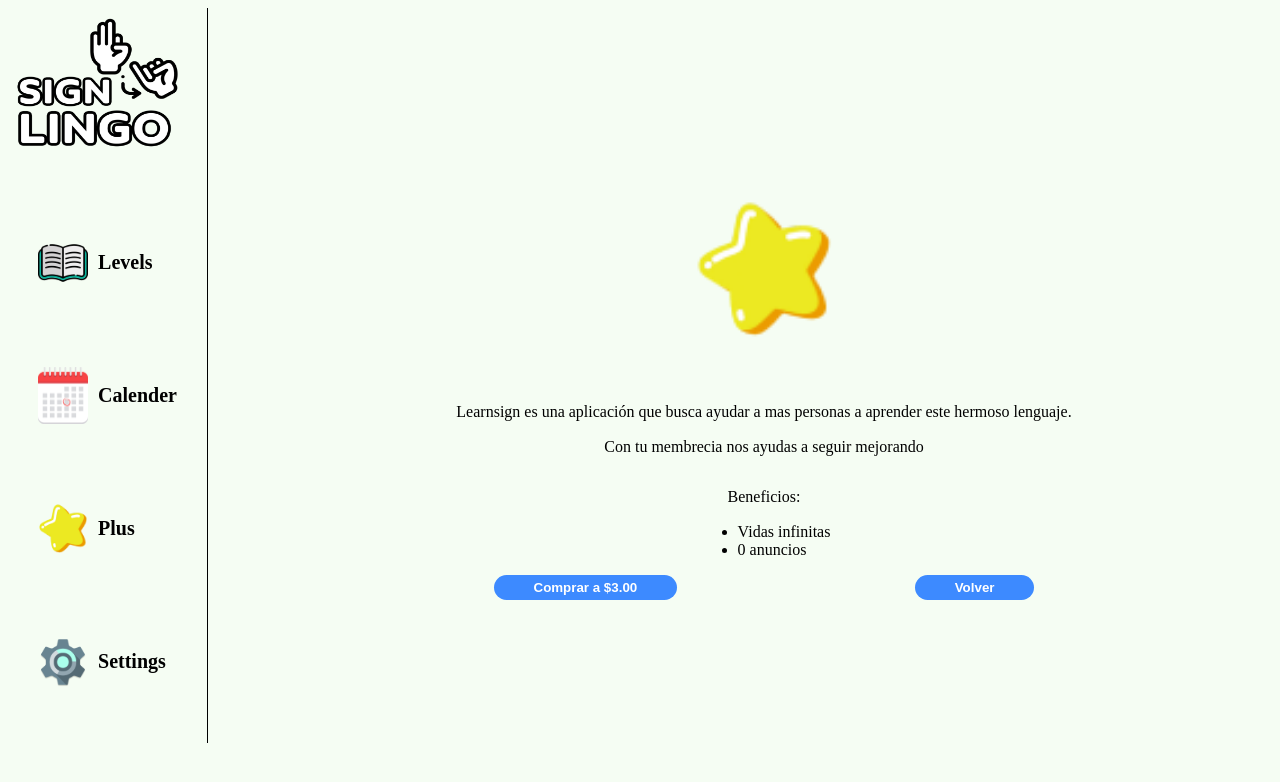
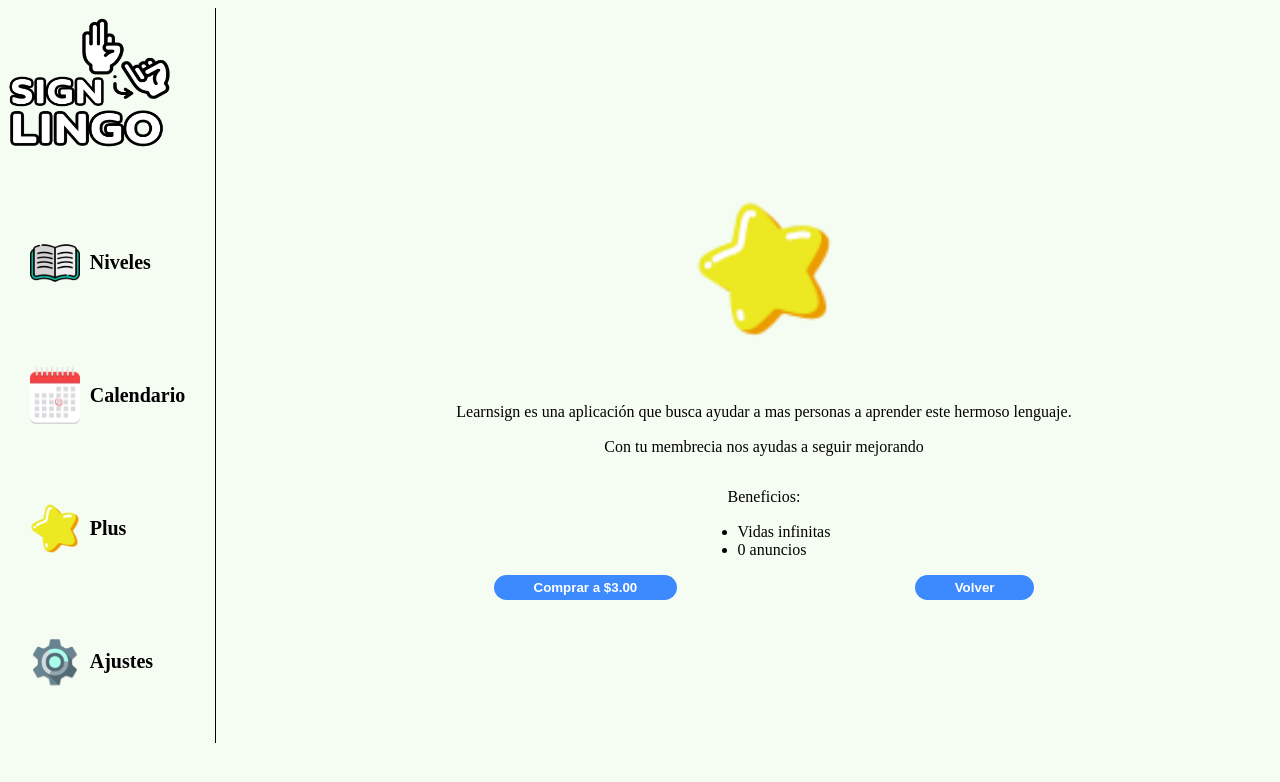
Before and after one commit to Artificial-Brain-SW71/SignLingo-Fronted-Web, a Vue app: page /#/Plus in a window 1280 px wide. Shown: the top 782 px of the page. Built offline with nearby package versions, Linux system fonts and the light colour scheme.

Commit message:
style: list item title modified

```diff
--- a/src/components/nav-list.component.vue
+++ b/src/components/nav-list.component.vue
@@ -1,9 +1,9 @@
 <template>
     <div class="nav-list">
-        <nav-item name="Levels" to="/Levels" src="src/imgs/levels.svg"/>
-        <nav-item name="Calender" to="/Calender" src="src/imgs/calender.svg"/>
+        <nav-item name="Niveles" to="/Levels" src="src/imgs/levels.svg"/>
+        <nav-item name="Calendario" to="/Calender" src="src/imgs/calender.svg"/>
         <nav-item name="Plus" to="/Plus" src="src/imgs/plus.svg"/>
-        <nav-item name="Settings" to="/Settings" src="src/imgs/settings.svg"/>
+        <nav-item name="Ajustes" to="/Settings" src="src/imgs/settings.svg"/>
     </div>
 </template>
 
```
